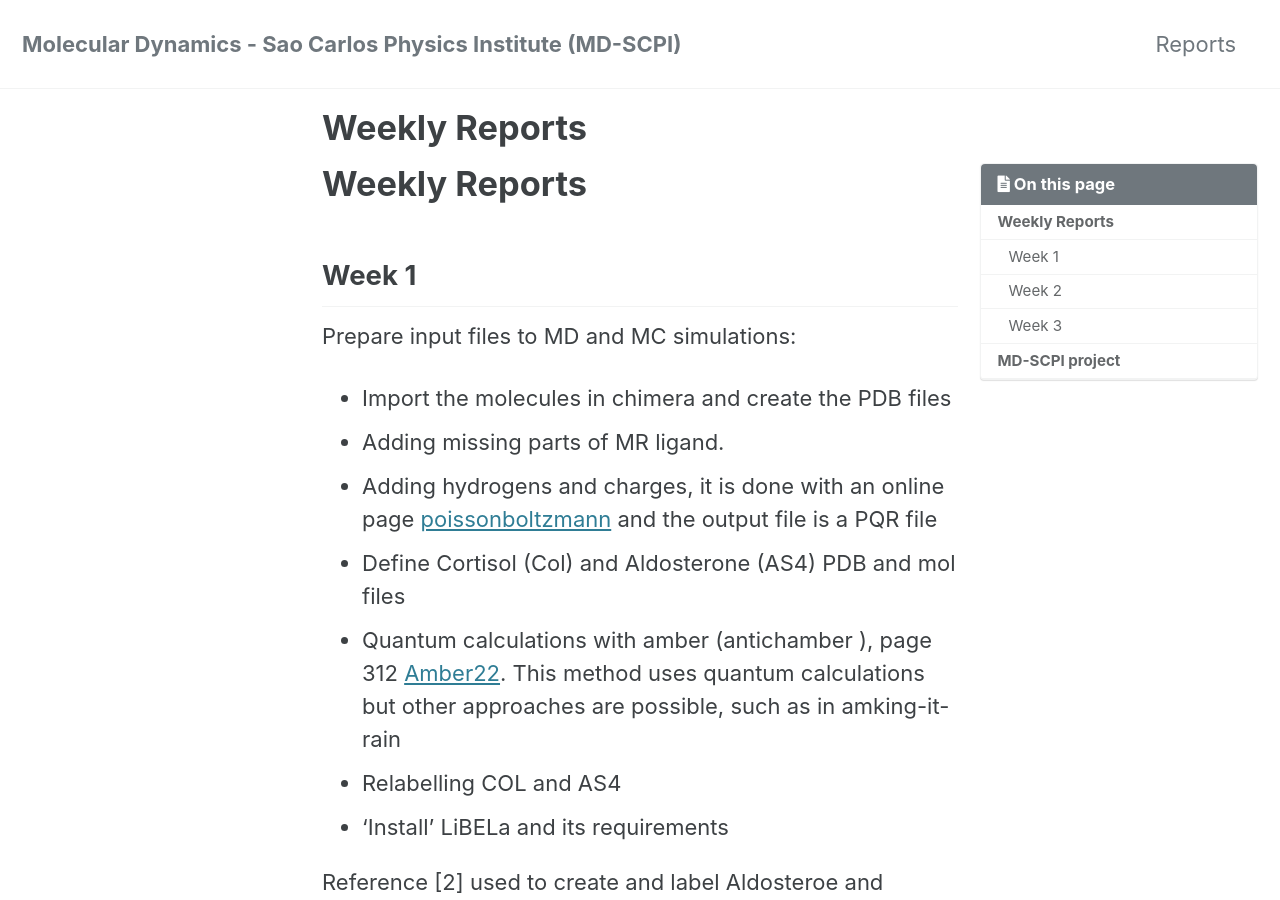
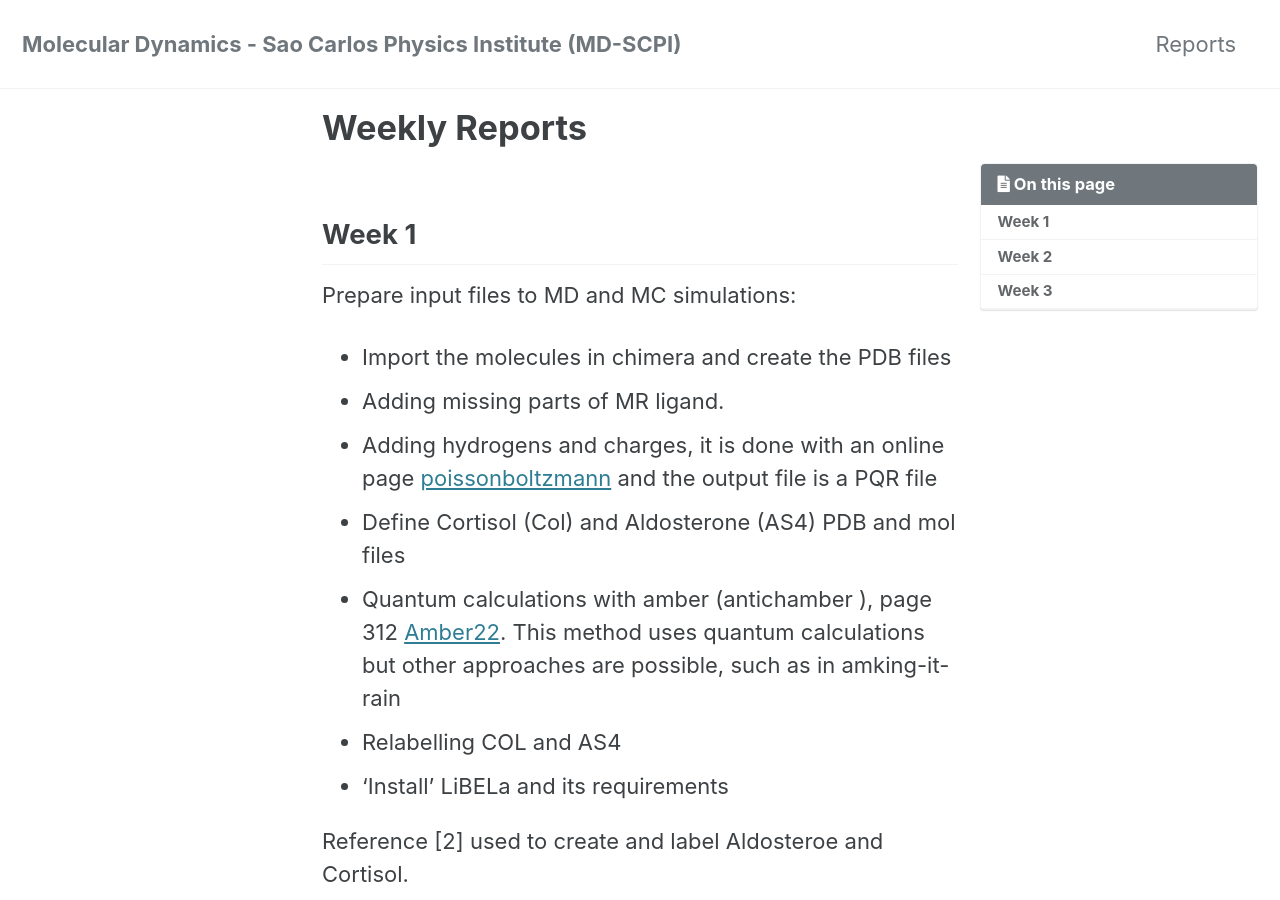
Before and after one commit to saguileran/MD-SCPI, a Jekyll site: the page built from reports.md, in a window 1280 px wide and 900 px high. Built offline with Jekyll 4.4.1, drawn with Linux system fonts in a browser that asks for light colours; cached includes are drawn as plain includes.

Commit message:
updating pages

```diff
--- a/index.html
+++ b/index.html
@@ -70,7 +70,7 @@ author_profile: true
 <div class="container">
   <center>
     <video id="video" width="500" height="500" controls>
-        <source src="https://github.com/saguileran/MD-SCPI/blob/e65aebf7898254dfa84e0e22829bb332add54746/Results/MR-COL.mp4" type="video/mp4">
+        <source src="https://raw.githubusercontent.com/saguileran/MD-SCPI/e65aebf7898254dfa84e0e22829bb332add54746/Results/MR-COL.mp4" type="video/mp4">
     </video>
   </center>
     <div class="overlay">
@@ -82,7 +82,7 @@ author_profile: true
 <h3 align="center" margin-bottom="-10">Energies</h3>
 
 <center>
-<img src="https://github.com/saguileran/MD-SCPI/blob/e65aebf7898254dfa84e0e22829bb332add54746/Results/Energies.png" alt="Total energies of MR-AS4/COL systems" class="center" width="900" height="800">
+<img src="https://raw.githubusercontent.com/saguileran/MD-SCPI/main/Results/Energies.png" class="center" width="900" height="800">
 </center>
 
 <p>This image is obtained using the <a href="./NoteBooks/PlotEnergies.ipynb">PlotEnergies.ipynb</a> notebook that use jscatter pacakge to import dat files and matplotlib to plot.</p>
--- a/reports.md
+++ b/reports.md
@@ -7,7 +7,6 @@ title: "Weekly Reports"
 toc: true
 ---
 
-# **Weekly Reports**
 
 ## Week 1
 
```
